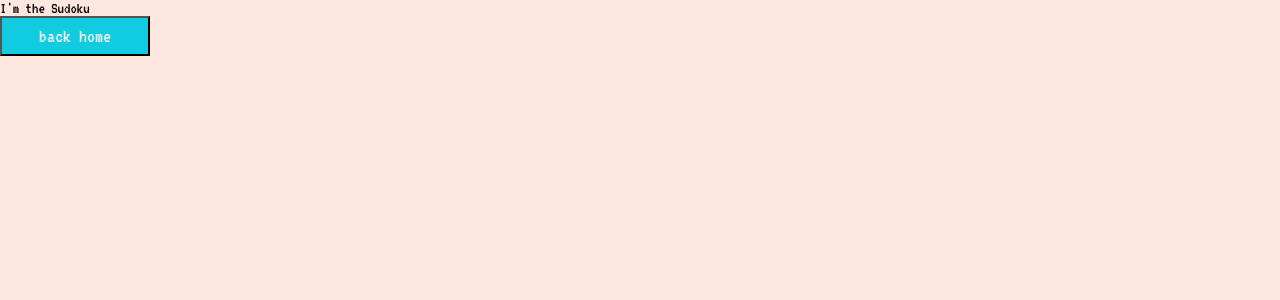
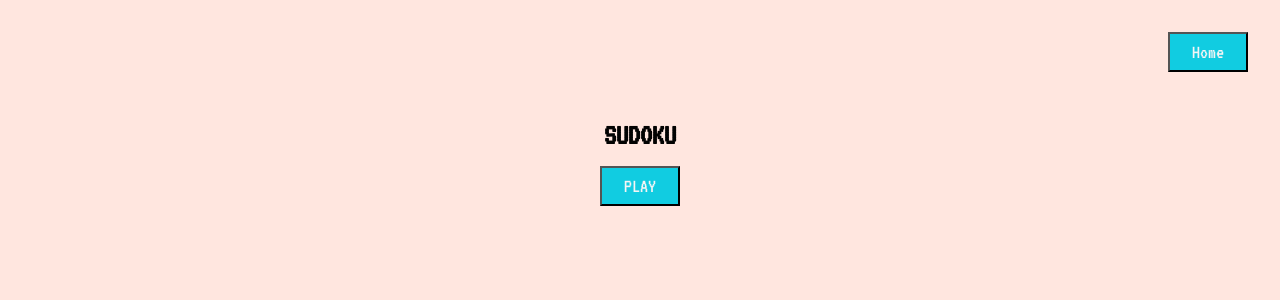
Before and after one commit to magicgithgub32/Proyecto_6_Games-Hub, a React (Vite) app: page /sudoku in a window 1280 px wide. Shown: the top 300 px of the page. Built offline with nearby package versions, Linux system fonts and the light colour scheme.

Commit message:
add play button to Sudoku

```diff
--- /dev/null
+++ b/src/components/Hangman/playButtonHandler/PlayButtonHandler.jsx
@@ -0,0 +1,25 @@
+import React from "react";
+import { hangmanWords } from "../../../data/hangmanWords";
+
+const playButtonHandler = ({
+  isStarted,
+  setWord,
+  setisStarted,
+  setGuess,
+  setRepeatedLetters,
+  setMissedLetters,
+  setLives,
+}) => {
+  if (!isStarted) {
+    const newWord =
+      hangmanWords[Math.floor(Math.random() * hangmanWords.length)];
+    setWord(newWord);
+  }
+  setisStarted(!isStarted);
+  setGuess([]);
+  setRepeatedLetters(0);
+  setMissedLetters([]);
+  setLives(6);
+};
+
+export default playButtonHandler;
--- a/src/pages/Sudoku/Sudoku.css
+++ b/src/pages/Sudoku/Sudoku.css
@@ -0,0 +1,31 @@
+.homeButtonContainer {
+    display: flex;
+    justify-content: flex-end;
+    margin: 2rem;
+}
+
+.homeButton {
+    width: 80px;
+}
+
+.sudokuHeader {
+    display: flex;
+    flex-direction: column;
+    justify-content: center;
+    align-items: center;
+}
+
+.title {
+    display: flex;
+    justify-content: center;
+    font-size: 30px;
+    margin: 1rem;
+}
+
+.sudokuBoard {
+    margin: 2rem;
+    display: grid;
+    grid-template-columns: repeat(9, 1fr);
+    grid-template-rows: repeat(9, 1fr);
+    border: 1px solid black;
+}
--- a/src/pages/Sudoku/Sudoku.jsx
+++ b/src/pages/Sudoku/Sudoku.jsx
@@ -1,15 +1,38 @@
 import "./Sudoku.css";
-import React from "react";
+import React, { useState } from "react";
 import { Link } from "react-router-dom";
 
 const Sudoku = () => {
+  const [isStarted, setisStarted] = useState(false);
+
+  const playButtonHandler = () => {
+    if (!isStarted) {
+    }
+    setisStarted(!isStarted);
+  };
+
   return (
-    <>
-      <p>I'm the Sudoku</p>
-      <Link to={`/`}>
-        <button>back home</button>
-      </Link>
-    </>
+    <article className="sudokuWrapper">
+      <div className="homeButtonContainer">
+        <Link to={`/`}>
+          <button className="homeButton">Home</button>
+        </Link>
+      </div>
+
+      <section className="sudokuHeader">
+        <h1 className="title">SUDOKU</h1>
+
+        <button className="playButton" onClick={playButtonHandler}>
+          {isStarted ? "STOP" : "PLAY"}
+        </button>
+      </section>
+
+      {isStarted && (
+        <section className="sudokuBody">
+          <div className="sudokuBoard"></div>
+        </section>
+      )}
+    </article>
   );
 };
 
```
Also changed, not shown: src/pages/Hangman/Hangman.jsx (+12 -1 lines), src/components/Hangman/hint/Hint.css (renamed from src/components/Hangman/Hint.css), src/components/Hangman/hint/Hint.jsx (renamed from src/components/Hangman/Hint.jsx).
